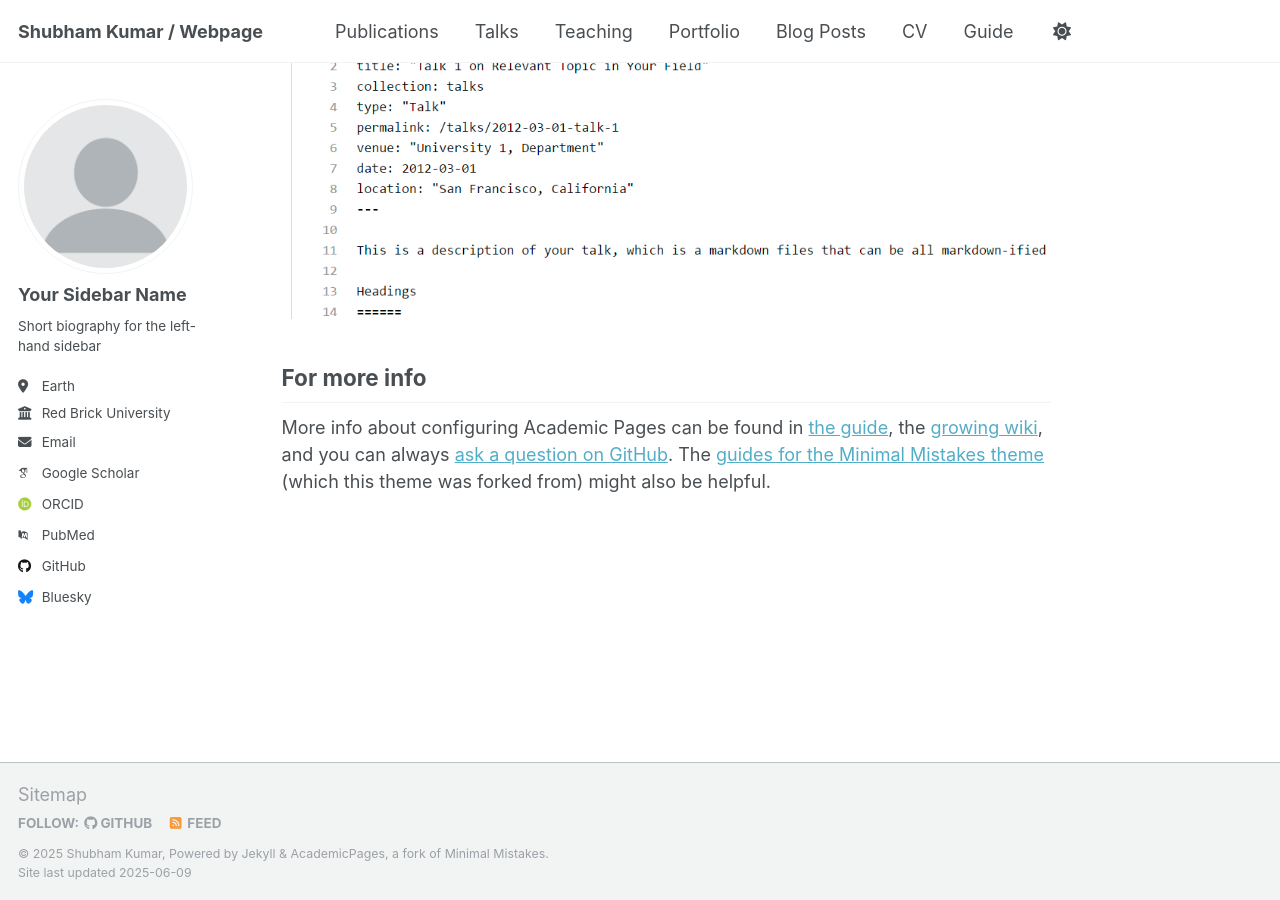
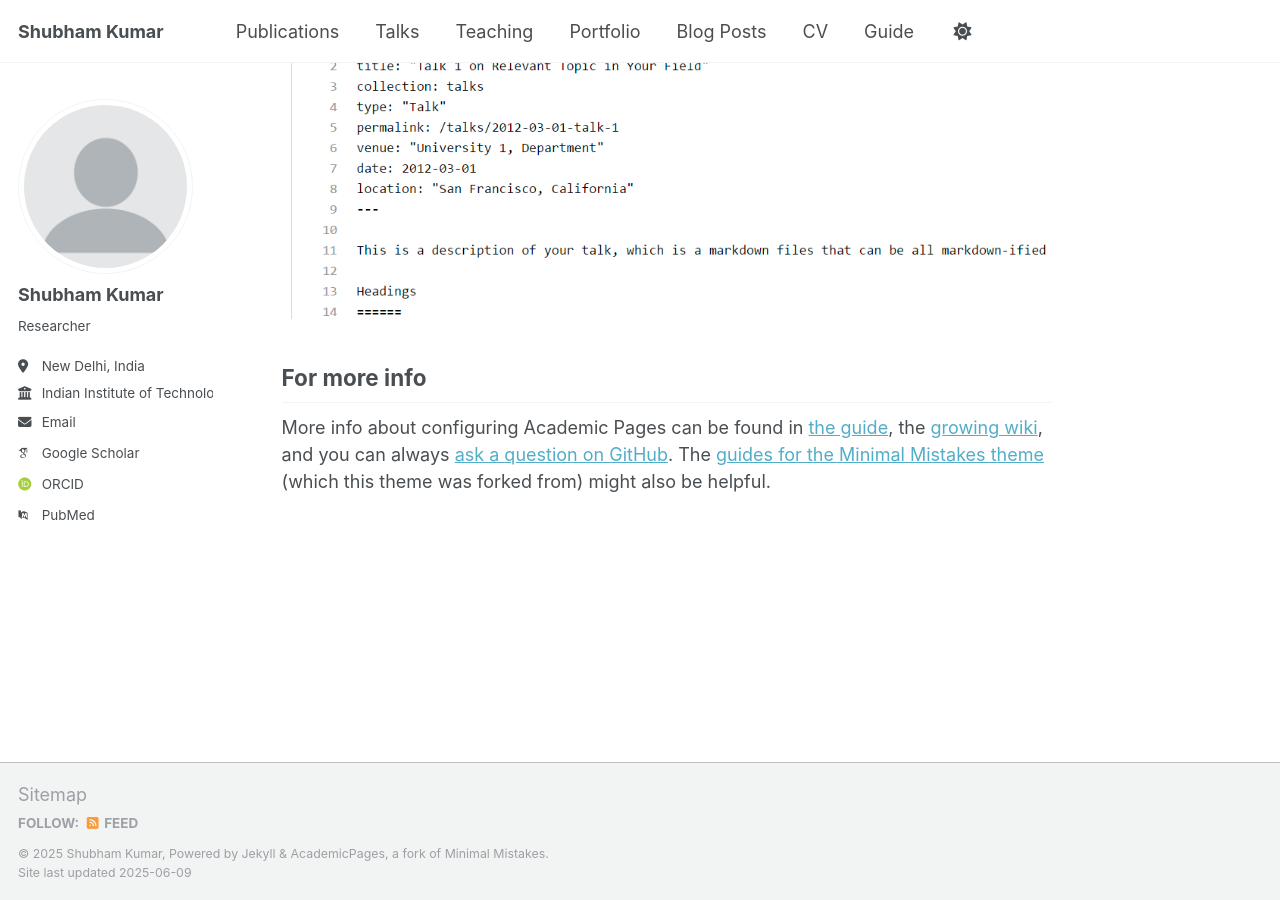
Before and after one commit to mastershubham/mastershubham.github.io, a Jekyll site: the page built from _pages/about.md, in a window 1280 px wide and 900 px high, scrolled down 2636 px. Built offline with Jekyll 4.4.1, drawn with Linux system fonts in a browser that asks for light colours; some web fonts are replaced.

Commit message:
Update _config.yml

```diff
--- a/_config.yml
+++ b/_config.yml
@@ -9,7 +9,7 @@
 # Basic Site Settings
 locale                   : "en-US"
 site_theme               : "default"
-title                    : "Shubham Kumar / Webpage"
+title                    : "Shubham Kumar"
 title_separator          : "-"
 name                     : &name "Shubham Kumar"
 description              : &description "personal description"
@@ -23,13 +23,13 @@ repository               : "academicpages/academicpages.github.io"
 author:
   # Biographic information
   avatar           : "profile.png"
-  name             : "Your Sidebar Name"
+  name             : "Shubham Kumar"
   pronouns         : # example: "she/her"
-  bio              : "Short biography for the left-hand sidebar"
-  location         : "Earth"
-  employer         : "Red Brick University"
+  bio              : "Researcher"
+  location         : "New Delhi, India"
+  employer         : "Indian Institute of Technology, Delhi"
   uri              : # URL
-  email            : "none@example.org"
+  email            : "ee3200627@iitd.ac.in"
 
   # Academic websites
   academia         : # URL
@@ -46,12 +46,12 @@ author:
   bitbucket        : # Username - Update with your username on the site
   codepen          : # Username
   dribbble         : # Username
-  github           : "academicpages"
+  github           : # Add here if you want
   kaggle           : # Username
   stackoverflow    : # User number or user number and name (i.e., use "1" or "1/jeff-atwood")
 
   # Social media
-  bluesky          : "bsky.app" # Replace this with you Bluesky username
+  bluesky          : # "bsky.app" # Replace this with you Bluesky username
   facebook         : # Username
   flickr           : # Username
   foursquare       : # Username
```
